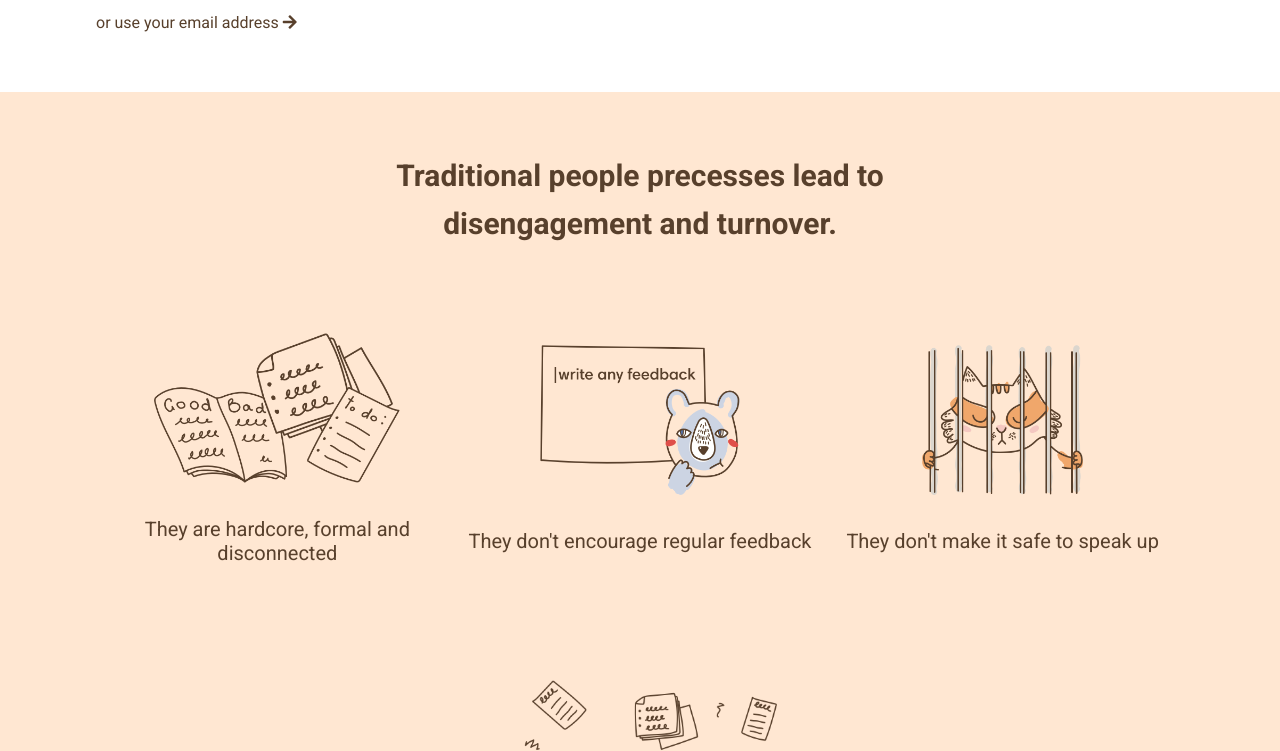
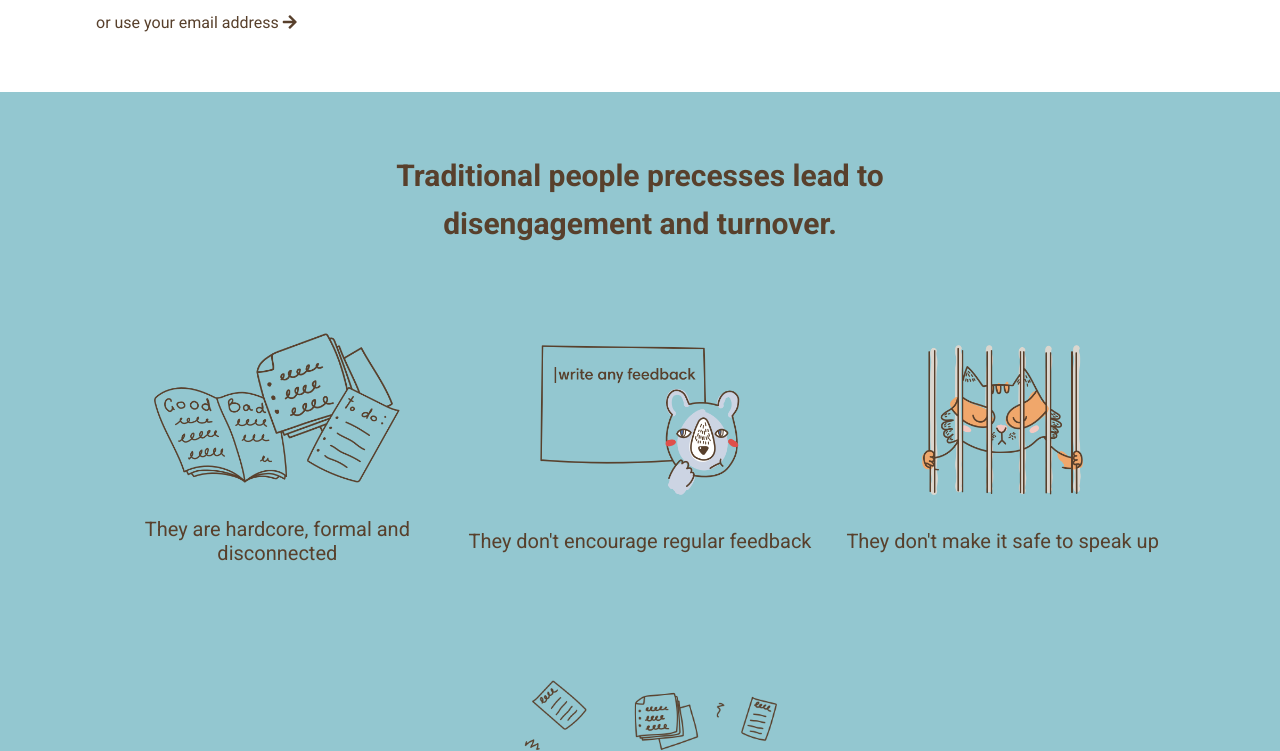
Before and after one commit to angelacaterina/node-sass-teambit, a website: page index.html in a window 1280 px wide. Shown: the part 649-1400 px from the top of the page. Drawn offline with Linux system fonts and the light colour scheme.

Commit message:
refactoring cambiamento colori

```diff
--- a/src/partials/_variables.scss
+++ b/src/partials/_variables.scss
@@ -1,9 +1,9 @@
 // tutte le nostre variabili
 $bg_white: white;
-$bg_main:#FFE7D2;
+$bg_main:#93C7D0;
 $text_brown:#58402C;
 $text_link: #2C4792;
-$bg_link: #2C4792;
+$bg_link: #922C2C;
 $text_nav: 18px;
 $text_h1: 60px;
 $text_p: 28px;
```
Also changed, not shown: dist/css/style.css.
